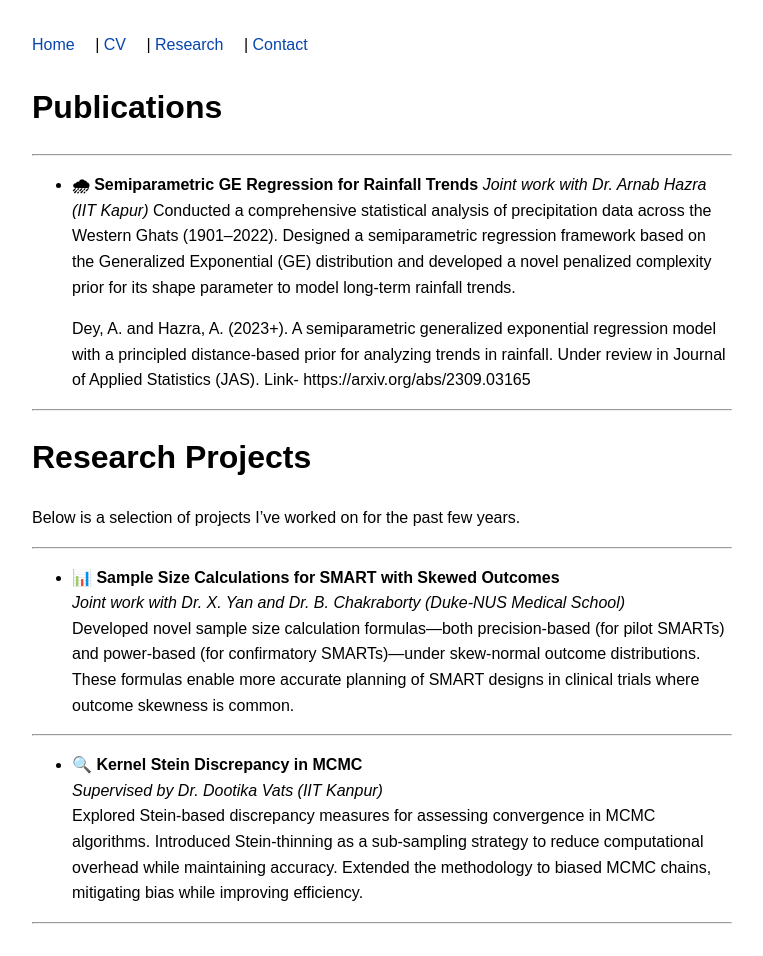
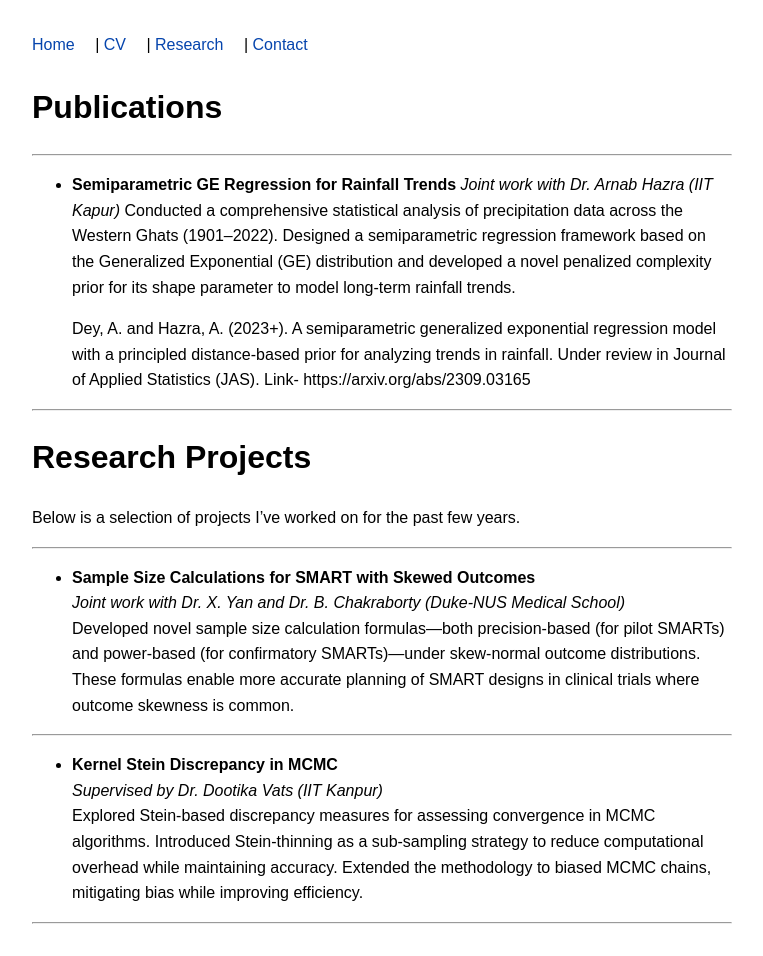
Before and after one commit to arijitdey22/arijitdey22.github.io, a Jekyll site: the page built from research.md, in a window 1280 px wide. Shown: the whole page, without its empty margins (0-763 px from the left). Built offline with Jekyll 4.4.1, drawn with Linux system fonts in a browser that asks for light colours.

Commit message:
Update research.md

```diff
--- a/research.md
+++ b/research.md
@@ -7,7 +7,7 @@ title: "Research"
 
 ---
 
-- **🌧 Semiparametric GE Regression for Rainfall Trends**
+- **Semiparametric GE Regression for Rainfall Trends**
   *Joint work with Dr. Arnab Hazra (IIT Kapur)*
   Conducted a comprehensive statistical analysis of precipitation data across the Western Ghats (1901–2022). Designed a semiparametric regression framework based on the Generalized Exponential (GE) distribution and developed a novel penalized complexity prior for its shape parameter to model long-term rainfall trends.
 
@@ -21,13 +21,13 @@ Below is a selection of projects I've worked on for the past few years.
 
 ---
 
-- **📊 Sample Size Calculations for SMART with Skewed Outcomes**
+- **Sample Size Calculations for SMART with Skewed Outcomes**
   *Joint work with Dr. X. Yan and Dr. B. Chakraborty (Duke-NUS Medical School)*
   Developed novel sample size calculation formulas—both precision-based (for pilot SMARTs) and power-based (for confirmatory SMARTs)—under skew-normal outcome distributions. These formulas enable more accurate planning of SMART designs in clinical trials where outcome skewness is common.
 
 ---
 
-- **🔍 Kernel Stein Discrepancy in MCMC**
+- **Kernel Stein Discrepancy in MCMC**
   *Supervised by Dr. Dootika Vats (IIT Kanpur)*
   Explored Stein-based discrepancy measures for assessing convergence in MCMC algorithms. Introduced Stein-thinning as a sub-sampling strategy to reduce computational overhead while maintaining accuracy. Extended the methodology to biased MCMC chains, mitigating bias while improving efficiency.
 
```
